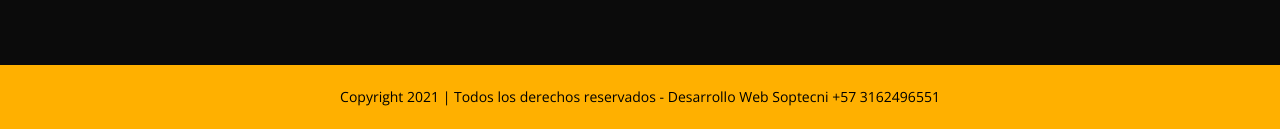
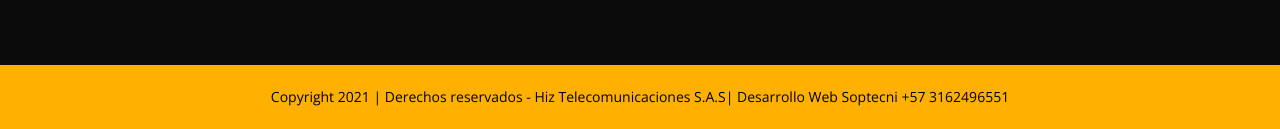
Before and after one commit to H0X3/portalcautivo, a plain HTML site: page index.html in a window 1280 px wide. Shown: the part 3151-3280 px from the top of the page. Drawn offline with nearby package versions, Linux system fonts and the light colour scheme.

Commit message:
Actualizacion Index - derechos autor

```diff
--- a/index.html
+++ b/index.html
@@ -354,7 +354,7 @@
 <section class="copyright">
   <div class="container">
     <div class="row">
-      <div class="col-sm-12 text-center"> Copyright 2021 | Todos los derechos reservados - <a href="https://soptecni.com" target="_blank">Desarrollo Web</a> Soptecni +57 3162496551</div>
+      <div class="col-sm-12 text-center"> Copyright 2021 | Derechos reservados -  <a href="https://www.hiz.co" target="_blank">Hiz Telecomunicaciones S.A.S</a>| Desarrollo Web Soptecni +57 3162496551</div>
     </div>
     <!-- / .row -->
   </div>
```
